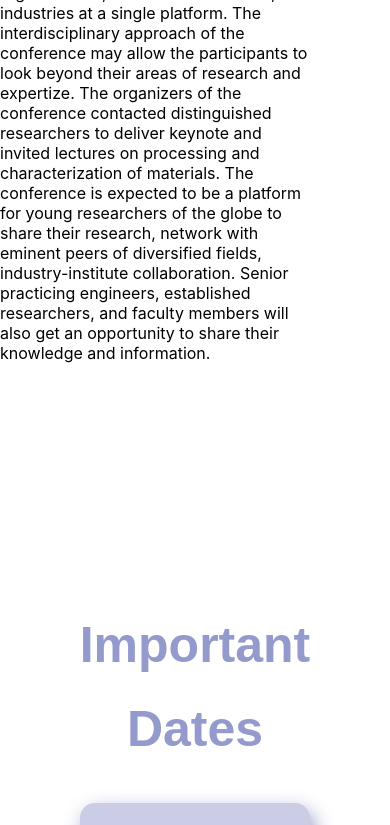
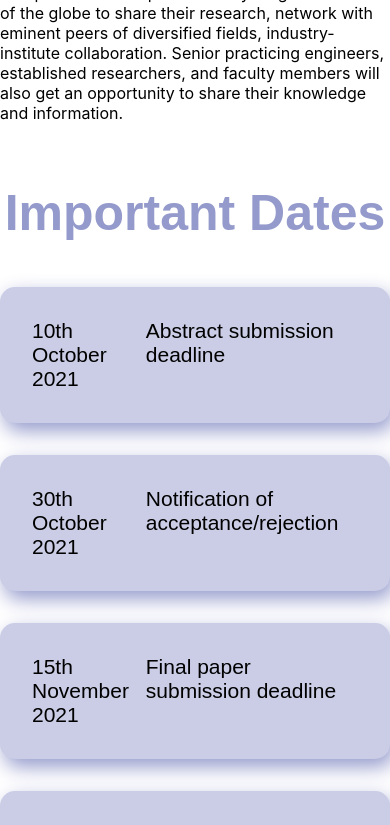
Before and after one commit to Webwiznitr/ICPCM-2021, a React (Create React App) app: page / in a window 390 px wide. Shown: the part 800-1625 px from the top of the page. Built offline with nearby package versions, Linux system fonts and the light colour scheme.

Commit message:
responsive  timeline

```diff
--- a/src/pages/Timeline.css
+++ b/src/pages/Timeline.css
@@ -10,9 +10,11 @@
   display: flex;
   flex-direction: column;
   overflow: hidden;
-  margin-top: 15rem;
+  /* margin-top: 15rem; */
+  padding-top: 3rem;
   padding-right: 4rem;
   padding-left: 4rem;
+  margin-bottom: 3rem;
   position: center;
   justify-content: center;
   overflow: hidden;
@@ -54,7 +56,7 @@
   height: 100px;
   background: #CACDE5;
   height: fit-content;
-  display: block;
+  /* display: block; */
 
 }
 
@@ -64,6 +66,7 @@
   display: flex;
   flex-direction: row;
   width: auto;
+  overflow: hidden;
 }
 
 .tdate{
@@ -71,7 +74,10 @@ font-family: sans-serif;
 font-style: normal;
 font-weight: 500;
 font-size: 36px;
-width: fit-content;
+width: 30%;
+/* width: fit-content; */
+justify-content: center;
+/* text-align: center; */
 }
 
 .ttext{
@@ -79,8 +85,10 @@ font-family: sans-serif;
 font-style: normal;
 font-weight: 500;
 font-size: 36px;
-width: fit-content;
-text-align: left;
+/* width: fit-content; */
+width: 70%;
+justify-content: center;
+/* text-align: left; */
 padding-left: 5rem;
 }
 
@@ -96,10 +104,6 @@ padding-left: 5rem;
       padding-left: 5rem;
       }
 
-    .card{
-      width: 85vw;
-    }
-
 }
 
 @media (max-width: 1100px){
@@ -113,10 +117,6 @@ padding-left: 5rem;
       font-size: 27px;
       padding-left: 4rem;
       }
-
-    .card{
-      width: 80vw;
-    }
 }
 
 @media (max-width: 920px){
@@ -155,3 +155,64 @@ padding-left: 5rem;
 
     }
 }
+
+@media (max-width: 600px){
+  .timeline-date-text{
+    text-align: left;
+    padding-left: 0rem;
+    display: flex;
+    flex-direction: row;
+    width: auto;
+    overflow: hidden;
+  }
+
+  .ttext{
+    font-weight: 500;
+    font-size: 21px;
+    padding-left: 1rem;
+    }
+
+    .tcards{
+      position: relative;
+      justify-content: center;
+      width: 100vw;
+    }
+
+    .tcard{
+      width: 100vw;
+      border-radius: 15px;
+      padding: 2rem 2rem 2rem 2rem;
+      margin: 2rem 0px 2rem 0px;
+      filter: drop-shadow(4px 8px 10px #949ACB);
+      height: 100px;
+      background: #CACDE5;
+      height: fit-content;
+      /* display: block; */
+
+    }
+
+    .schedule{
+      position: relative;
+      justify-content: center;
+      width: 100vw;
+      height: fit-content;
+      padding: 0px 0rem 0px 0rem;
+    }
+
+    .timeline {
+      /*width: 100vw;*/
+      height: 100%;
+      display: flex;
+      flex-direction: column;
+      overflow: hidden;
+      /* margin-top: 15rem; */
+      padding-top: 3rem;
+      padding-right: 0rem;
+      padding-left: 0rem;
+      margin-bottom: 3rem;
+      position: center;
+      justify-content: center;
+      overflow: hidden;
+    }
+
+}
```
